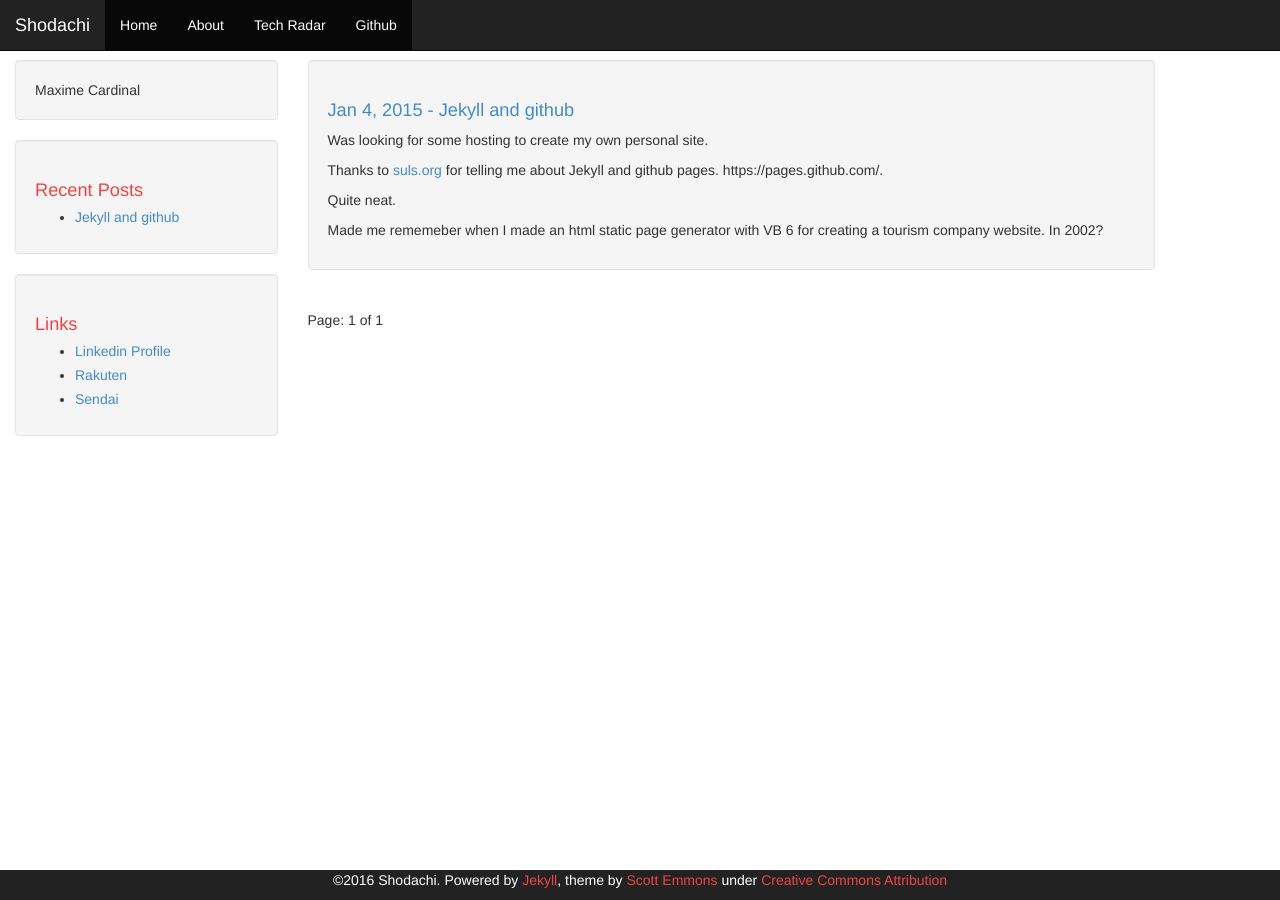
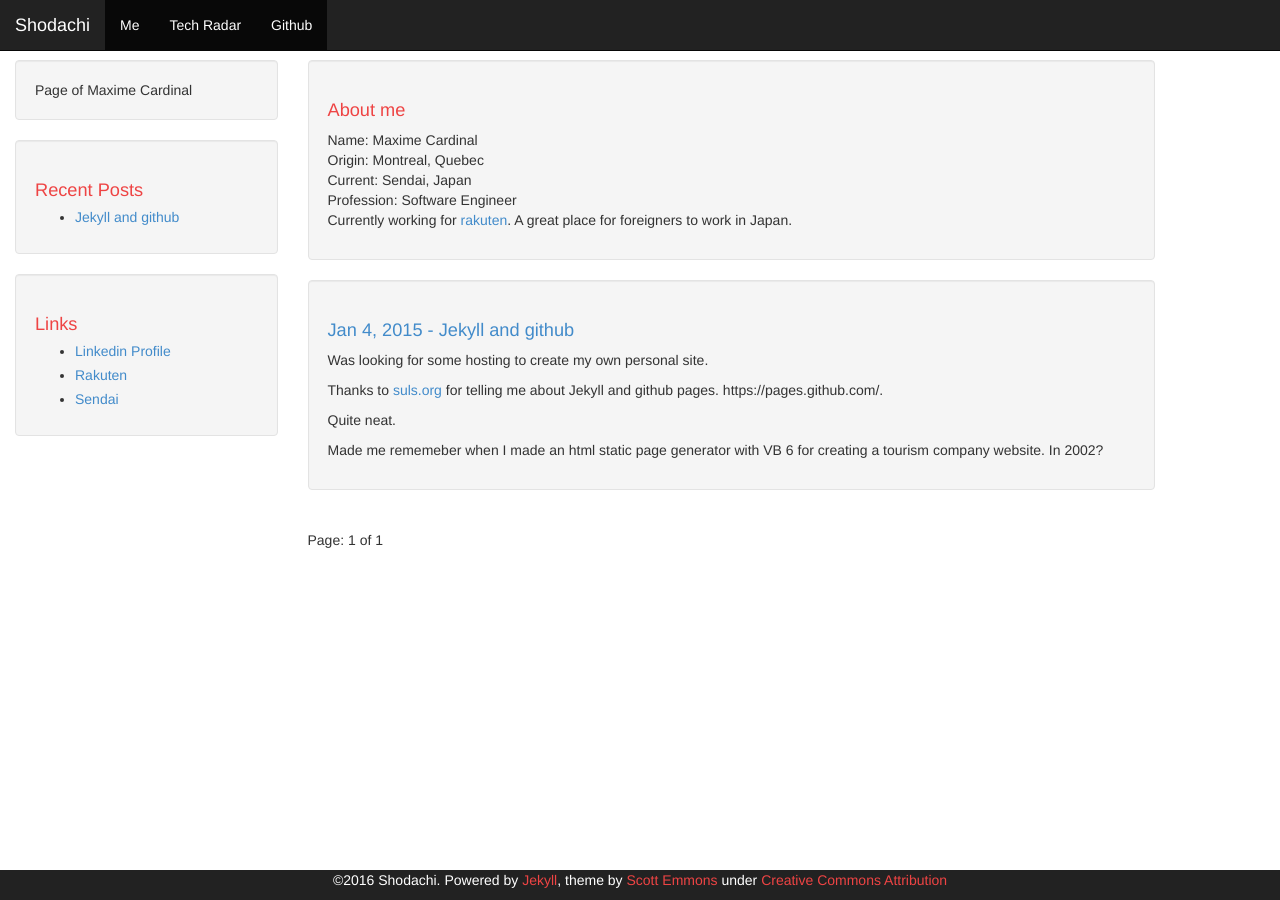
Before and after one commit to shodachi/shodachi.github.io, a Jekyll site: the page built from index.html, in a window 1280 px wide. Built offline with Jekyll 4.4.1, drawn with Linux system fonts in a browser that asks for light colours; Markdown is read by kramdown in place of the engine named in the settings; the list of posts is cut into pages by our own code.

Commit message:
Changed a bit..

```diff
--- a/_config.yml
+++ b/_config.yml
@@ -1,7 +1,7 @@
 # Jekyll configuration
 
 name: Shodachi
-description: Maxime Cardinal
+description: Page of Maxime Cardinal
 
 # url is currently only used only for the RSS feed in feed.xml
 url: ''
--- a/_includes/header.html
+++ b/_includes/header.html
@@ -27,8 +27,7 @@
               </div>
               <div class="collapse navbar-collapse" id="bs-example-navbar-collapse-1">
                 <ul class="nav navbar-nav">
-                    <li class="active"><a href="{{ site.baseurl }}/">Home</a></li>
-                    <li class="active"><a href="{{ site.baseurl }}/about.html">About</a></li>
+                    <li class="active"><a href="{{ site.baseurl }}/">Me</a></li>
                     <li class="active"><a href="{{ site.baseurl }}/tech_radar.html">Tech Radar</a></li>
                     {% if site.github != '' %}
                       <li class="active"><a href="https://github.com/{{ site.github }}">Github</a></li>
--- a/_includes/header_tech_radar.html
+++ b/_includes/header_tech_radar.html
@@ -37,7 +37,7 @@
               <div class="collapse navbar-collapse" id="bs-example-navbar-collapse-1">
                 <ul class="nav navbar-nav">
                     <li class="active"><a href="{{ site.baseurl }}/">Home</a></li>
-                    <li class="active"><a href="{{ site.baseurl }}/about.html">About</a></li>
+                    <li class="active"><a href="{{ site.baseurl }}/blog.html">Blog</a></li>
                     <li class="active"><a href="{{ site.baseurl }}/tech_radar.html">Tech Radar</a></li>
                     {% if site.github != '' %}
                       <li class="active"><a href="https://github.com/{{ site.github }}">Github</a></li>
--- a/index.html
+++ b/index.html
@@ -1,6 +1,18 @@
 ---
 layout: default
 ---
+
+<div class="well">
+    <h1>About me</h1>
+    <p>
+    	Name: Maxime Cardinal <br>
+    	Origin: Montreal, Quebec <br>
+    	Current: Sendai, Japan <br>
+        Profession: Software Engineer <br>
+    	Currently working for <a href="http://global.rakuten.com/corp/"> rakuten</a>. A great place for foreigners to work in Japan.
+    </p>
+</div>
+
 
 {% for post in paginator.posts %}
 <div class="article">
```
Also changed, not shown: about.html (deleted, +0 -14 lines), techradar-master/index.html (deleted, +0 -33 lines), 8 other files.
